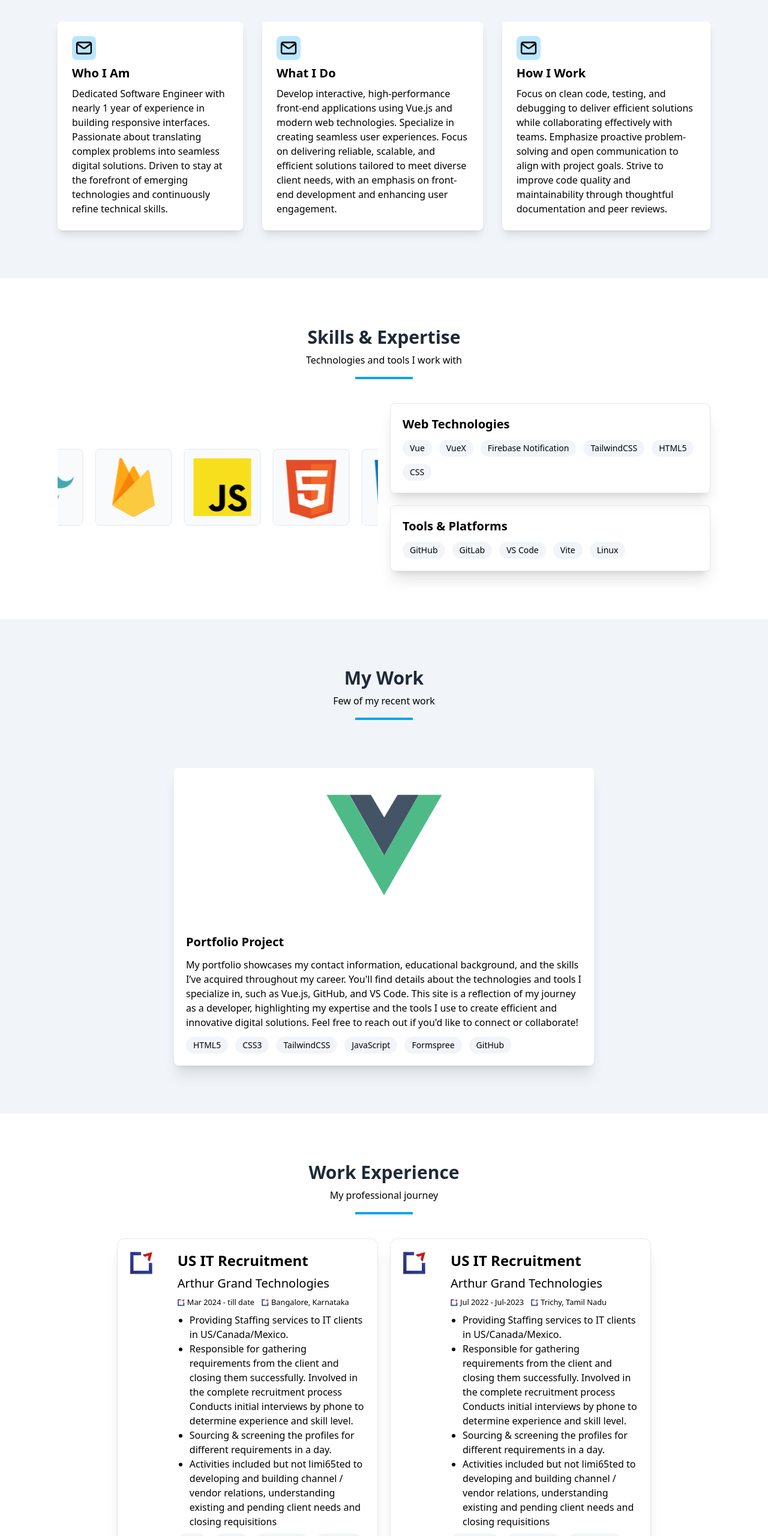
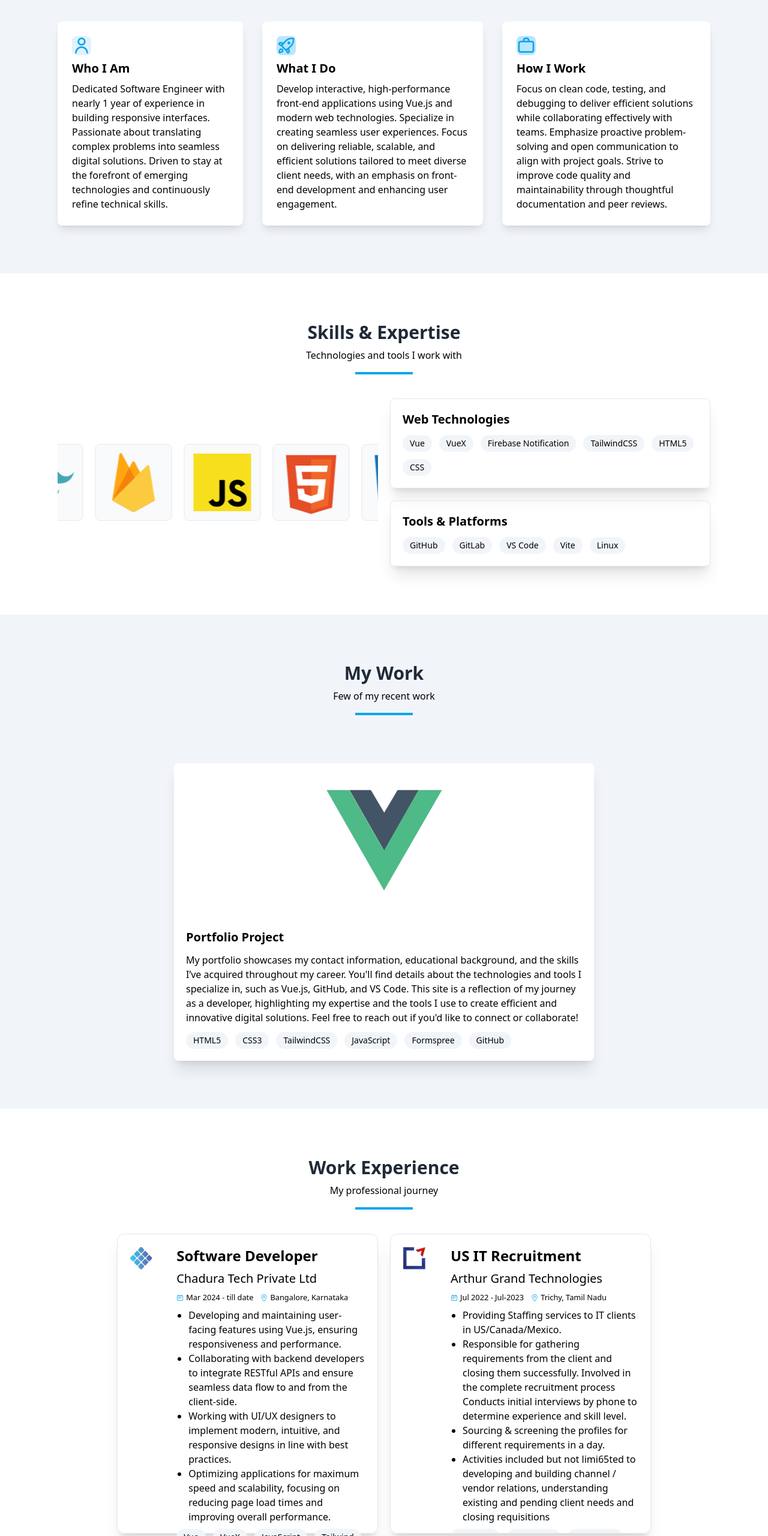
Before and after one commit to SowndharSathish/SowndharSathish, a website: page index.html in a window 1280 px wide. Shown: the part 870-3430 px from the top of the page at 60% size. Drawn offline with nearby package versions, Linux system fonts and the light colour scheme.

Commit message:
Changes Added

```diff
--- a/index.html
+++ b/index.html
@@ -62,47 +62,6 @@
     </section>
 
 
-    <div
-      id="mobile-nav"
-      class="hidden bg-slate-50 w-full px-6 py-16 transition-transform transform -translate-x-full duration-300 ease-in-out"
-    >
-      <p
-
-      >
-
-      </p>
-      <p
-        class="hover:text-sky-500 hover:bg-slate-200 hover:rounded-md cursor-pointer py-2"
-      >
-
-      </p>
-      <p
-        class="hover:text-sky-500 hover:bg-slate-200 hover:rounded-md cursor-pointer py-2"
-      >
-
-      </p>
-      <p
-        class="hover:text-sky-500 hover:bg-slate-200 hover:rounded-md cursor-pointer py-2"
-      >
-
-      </p>
-      <p
-        class="hover:text-sky-500 hover:bg-slate-200 hover:rounded-md cursor-pointer py-2"
-      >
-
-      </p>
-      <p
-        class="hover:text-sky-500 hover:bg-slate-200 hover:rounded-md cursor-pointer py-2"
-      >
-
-      </p>
-      <p
-        class="hover:text-sky-500 hover:bg-slate-200 hover:rounded-md cursor-pointer py-2"
-      >
-
-      </p>
-    </div>
-
     <!-- Hero Section -->
     <section id="home"
       class="h-full py-20 max-w-7xl mx-auto pt-20 text-sky-950 z-100 flex flex-col sm:flex-row justify-center items-start gap-x-2 gap-12 b p-5"
@@ -161,7 +120,7 @@
             /></a>
         </div>
       </div>
-      <div class="relative w-full aspect-square max-w-lg mx-auto">
+      <div class="relative w-full aspect-square max-w-lg mx-auto hidden sm:block">
         <div
           class="absolute inset-0 bg-gradient-to-br from-slate-500/20 to-transparent rounded-full animate-pulse"
         ></div>
@@ -181,24 +140,24 @@
       <div class="w-24 h-1 bg-sky-500 mx-auto mt-4"></div>
       <div class="flex flex-col sm:flex-row gap-8 mx-auto mt-12">
        <div class="flex flex-col gap-y-2 p-6 bg-white rounded-lg shadow-lg animate-slide-in-left">
-         <div class="bg-sky-200 w-10 rounded-lg">
-           <img src="./assets/email.png" class="h-10 w-10 object-contain" alt="">
+         <div class="bg-sky-100 w-8 rounded-lg flex items-center justify-center">
+           <img src="./assets/user.png" class="h-8 w-8 object-contain" alt="">
          </div>
          <h1 class="text-xl font-semibold">Who I Am</h1>
          <p class="">Dedicated Software Engineer with nearly 1 year of experience in building responsive interfaces. Passionate about translating complex problems into seamless digital solutions. Driven to stay at the forefront of emerging technologies and continuously refine technical skills.</p>
        </div>
 
        <div class="flex flex-col gap-y-2 p-6 bg-white rounded-lg shadow-lg animate-slide-in-top">
-         <div class="bg-sky-200 w-10 rounded-lg">
-           <img src="./assets/email.png" class="h-10 w-10 object-contain" alt="">
+         <div class="bg-sky-200 w-8 rounded-lg flex items-center justify-center">
+           <img src="./assets/rocket.png" class="h-8 w-8 object-contain" alt="">
          </div>
          <h1 class="text-xl font-semibold">What I Do</h1>
          <p class="">Develop interactive, high-performance front-end applications using Vue.js and modern web technologies. Specialize in creating seamless user experiences. Focus on delivering reliable, scalable, and efficient solutions tailored to meet diverse client needs, with an emphasis on front-end development and enhancing user engagement.</p>
        </div>
 
        <div class="flex flex-col gap-y-2 p-6 bg-white rounded-lg shadow-lg animate-slide-in-right">
-         <div class="bg-sky-200 w-10 rounded-lg">
-           <img src="./assets/email.png" class="h-10 w-10 object-contain" alt="">
+         <div class="bg-sky-200 w-8 rounded-lg flex items-center justify-center">
+           <img src="./assets/work.png" class="h-8 w-8 object-contain" alt="">
          </div>
          <h1 class="text-xl font-semibold">How I Work</h1>
          <p class="">Focus on clean code, testing, and debugging to deliver efficient solutions while collaborating effectively with teams. Emphasize proactive problem-solving and open communication to align with project goals. Strive to improve code quality and maintainability through thoughtful documentation and peer reviews.</p>
@@ -312,23 +271,20 @@
 
             <!-- Inner Section -->
              <section class="flex flex-col sm:flex-row mt-10 items-center justify-center gap-5">
-              <div class="flex flex-col sm:flex-row justify-start items-start gap-10 sm:w-[40%] sm:min-h-[80%] border shadow-xl p-5 rounded-xl">
-                <img src="./assets/agt-logo.webp" class="h-10 w-10 object-contain" alt="">
+              <div class="flex flex-col sm:flex-row justify-start items-start gap-10 sm:w-[40%] sm:h-[500px] border shadow-xl p-5 rounded-xl">
+                <img src="./assets/chadura.jpg" class="h-10 w-10 object-contain" alt="">
                 <div class="flex flex-col gap-2">
-                  <h1 class="font-semibold text-2xl">US IT Recruitment</h1>
-                  <p class="text-xl">Arthur Grand Technologies</p>
+                  <h1 class="font-semibold text-2xl">Software Developer</h1>
+                  <p class="text-xl">Chadura Tech Private Ltd</p>
                   <div class="flex gap-x-3 text-[0.8rem]">
-                    <span class="flex gap-x-1 items-center"><img src="./assets/agt-logo.webp" class="h-3 w-3" alt=""> Mar 2024 - till date</span>
-                    <span class="flex gap-x-1 items-center"><img src="./assets/agt-logo.webp" class="h-3 w-3" alt=""> Bangalore, Karnataka</span>
+                    <span class="flex gap-x-1 items-center"><img src="./assets/calendar.png" class="h-3 w-3" alt=""> Mar 2024 - till date</span>
+                    <span class="flex gap-x-1 items-center"><img src="./assets/location.png" class="h-3 w-3" alt=""> Bangalore, Karnataka</span>
                   </div>
                   <ul class="list-disc pl-5 h-[40%] overflow-auto">
-                    <li>Providing Staffing services to IT clients in US/Canada/Mexico.</li>
-                    <li>Responsible for gathering requirements from the client and closing them successfully. Involved in
-                      the complete recruitment process Conducts initial
-                      interviews by phone to determine experience and skill level.</li>
-                    <li>Sourcing & screening the profiles for different requirements in a day.</li>
-                    <li>Activities included but not limi65ted to developing and building channel / vendor relations,
-                      understanding existing and pending client needs and closing requisitions</li>
+                    <li>Developing and maintaining user-facing features using Vue.js, ensuring responsiveness and performance.</li>
+                    <li>Collaborating with backend developers to integrate RESTful APIs and ensure seamless data flow to and from the client-side.</li>
+                    <li>Working with UI/UX designers to implement modern, intuitive, and responsive designs in line with best practices.</li>
+                    <li>Optimizing applications for maximum speed and scalability, focusing on reducing page load times and improving overall performance.</li>
                   </ul>
 
                   <div class="flex gap-3 flex-wrap">
@@ -342,14 +298,14 @@
                   </div>
                 </div>
               </div>
-              <div class="flex flex-col sm:flex-row justify-start items-start gap-10 sm:w-[40%] sm:min-h-[80%] overflow-auto border shadow-xl p-5 rounded-xl">
+              <div class="flex flex-col sm:flex-row justify-start items-start gap-10 sm:w-[40%] sm:h-[500px] overflow-auto border shadow-xl p-5 rounded-xl">
                 <img src="./assets/agt-logo.webp" class="h-10 w-10 object-contain" alt="">
                 <div class="flex flex-col gap-2">
                   <h1 class="font-semibold text-2xl">US IT Recruitment</h1>
                   <p class="text-xl">Arthur Grand Technologies</p>
                   <div class="flex gap-x-3 text-[0.8rem]">
-                    <span class="flex gap-x-1 items-center"><img src="./assets/agt-logo.webp" class="h-3 w-3" alt=""> Jul 2022 - Jul-2023</span>
-                    <span class="flex gap-x-1 items-center"><img src="./assets/agt-logo.webp" class="h-3 w-3" alt=""> Trichy, Tamil Nadu</span>
+                    <span class="flex gap-x-1 items-center"><img src="./assets/calendar.png" class="h-3 w-3" alt=""> Jul 2022 - Jul-2023</span>
+                    <span class="flex gap-x-1 items-center"><img src="./assets/location.png" class="h-3 w-3" alt=""> Trichy, Tamil Nadu</span>
                   </div>
                   <ul class="list-disc pl-5 h-[40%] overflow-auto">
                     <li>Providing Staffing services to IT clients in US/Canada/Mexico.</li>
@@ -433,7 +389,7 @@
               <hr>
               <div class="flex flex-col gap-5">
                 <div class="flex flex-col sm:flex-row items-start gap-1 sm:gap-3">
-                  <img src="./assets/email.png" class="h-10 w-10 object-contain bg-sky-200 rounded-md" alt="">
+                  <img src="./assets/email-sky.png" class="h-8 w-8 object-contain bg-sky-200 rounded-md" alt="">
                   <div class="flex flex-col gap-1">
                     <h1 class="font-semibold text-xl">Email</h1>
                     <p class="text-gray-700">sowndharsathish2001@gmail.com</p>
@@ -441,18 +397,10 @@
                 </div>
 
                 <div class="flex flex-col sm:flex-row items-start gap-1 sm:gap-3">
-                  <img src="./assets/email.png" class="h-10 w-10 object-contain bg-sky-200 rounded-md" alt="">
+                  <img src="./assets/location.png" class="h-8 w-8 object-contain bg-sky-200 rounded-md" alt="">
                   <div class="flex flex-col gap-1">
                     <h1 class="font-semibold text-xl">Location</h1>
                     <p class="text-gray-700">Trichy, Tamil Nadu</p>
-                  </div>
-                </div>
-
-                <div class="flex flex-col sm:flex-row items-start gap-1 sm:gap-3">
-                  <img src="./assets/email.png" class="h-10 w-10 object-contain bg-sky-200 rounded-md" alt="">
-                  <div class="flex flex-col gap-1">
-                    <h1 class="font-semibold text-xl">Email</h1>
-                    <p class="text-gray-700">sowndharsathish2001@gmail.com</p>
                   </div>
                 </div>
               </div>
```
Also changed, not shown: assets/calendar.png (added), assets/chadura.jpg (added), assets/code.png (added), assets/email-sky.png (added), assets/location.png (added), assets/rocket.png (added), assets/user.png (added), assets/work.png (added).
